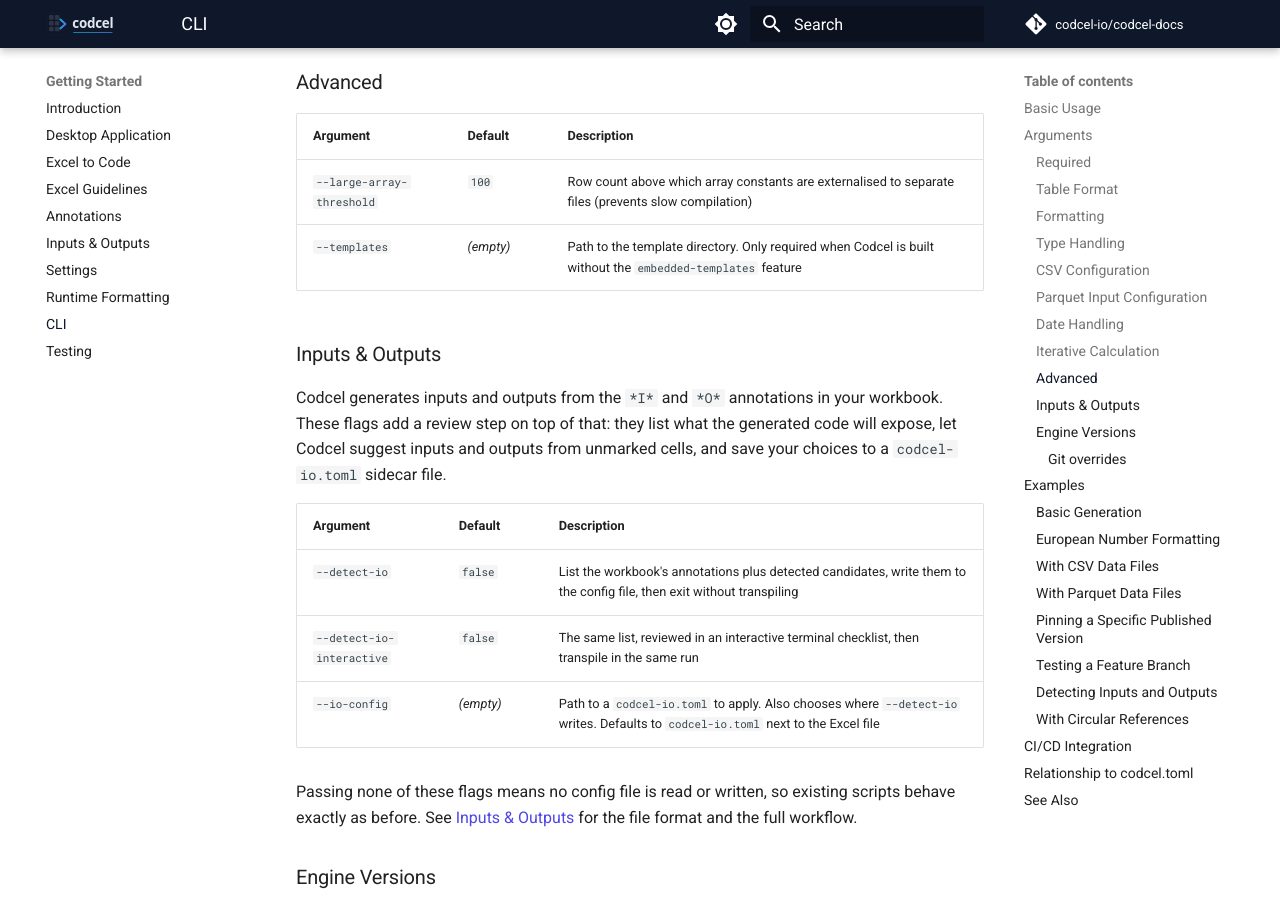
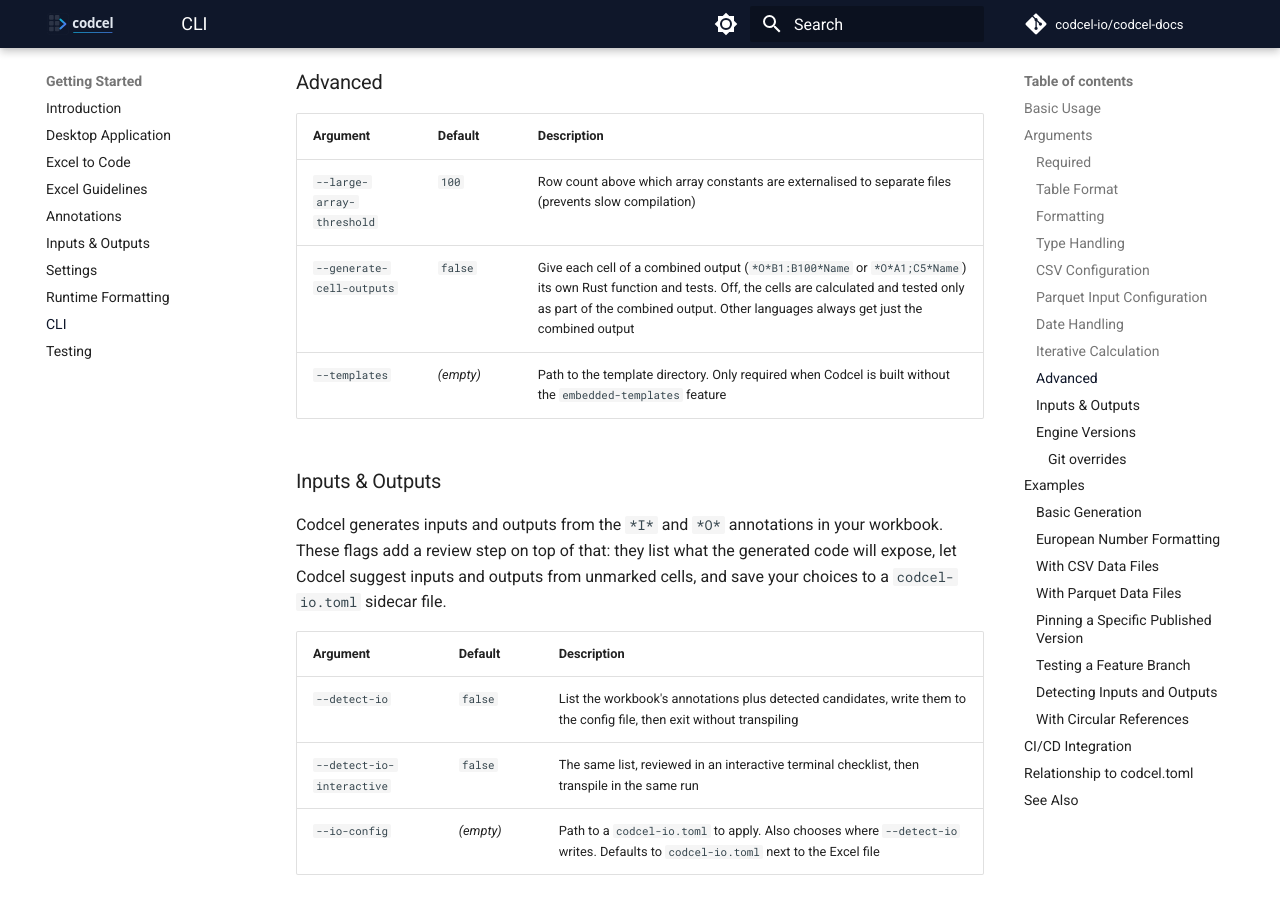
Before and after one commit to codcel-io/codcel-docs, an MkDocs documentation site: the page built from user-guide/cli.md, in a window 1280 px wide and 900 px high, scrolled down 3612 px. Built offline with MkDocs 1.6.1 and Material for MkDocs 9.7.7, drawn with Linux system fonts in a browser that asks for light colours; comment, search, counter and statistics services are not loaded; some of the changed text lies outside the part shown.

Commit message:
Document --generate-cell-outputs
  - cli.md: add the flag to the Advanced options and its
    formatting.generate_cell_outputs desktop mapping.
  - annotations.md: explain that cells of a combined output get no
    function or tests of their own unless the flag (or the desktop
    setting) is on, and that only Rust is affected.

```diff
--- a/user-guide/cli.md
+++ b/user-guide/cli.md
@@ -121,6 +121,7 @@ Leave `--workbook-lotus-1-2-3-1900-date-bug` enabled: it is the only convention
 | Argument | Default | Description |
 |----------|---------|-------------|
 | `--large-array-threshold` | `100` | Row count above which array constants are externalised to separate files (prevents slow compilation) |
+| `--generate-cell-outputs` | `false` | Give each cell of a combined output (`*O*B1:B100*Name` or `*O*A1;C5*Name`) its own Rust function and tests. Off, the cells are calculated and tested only as part of the combined output. Other languages always get just the combined output |
 | `--templates` | *(empty)* | Path to the template directory. Only required when Codcel is built without the `embedded-templates` feature |
 
 ### Inputs & Outputs
@@ -356,6 +357,7 @@ The CLI arguments correspond to settings in `codcel.toml`. The desktop app reads
 | `--enable-iterative-calculation` | `formatting.allow_circular_references` |
 | `--maximum-iterations` | `formatting.circular_max_iterations` |
 | `--maximum-change` | `formatting.circular_convergence_threshold` |
+| `--generate-cell-outputs` | `formatting.generate_cell_outputs` |
 
 Input and output selections are the exception: they are stored in a separate `codcel-io.toml`
 sidecar file rather than in `codcel.toml`. The CLI reads it via `--io-config`, and the desktop
```
Also changed, not shown: user-guide/annotations.md (+2 -0 lines).
